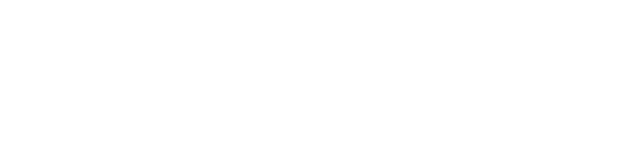
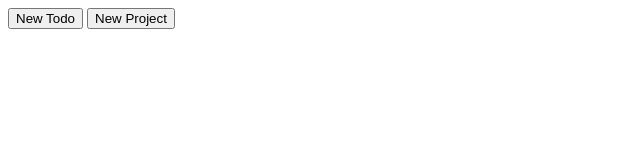
Before and after one commit to Salinger2333/Todo-List, a website built with webpack: page src/index.html in a window 1280 px wide. Shown: the whole page, without its empty margins (0-640 px from the left). Built offline with nearby package versions, Linux system fonts and the light colour scheme.

Commit message:
add button and list sturcture

```diff
--- a/src/index.html
+++ b/src/index.html
@@ -9,8 +9,16 @@
 
 <body>
     <div class="contaienr">
-        <nav></nav>
-        <div class="board"></div>
+        <nav>
+            <div class="add-content">
+                <button class="addBtn" id="addTodoBtn" type="button">New Todo</button>
+                <button class="addBtn" id="addProjectBtn" type="button">New Project</button>
+            </div>
+            <div class="project-list"></div>
+        </nav>
+        <div class="board">
+            <div class="todo-list"></div>
+        </div>
     </div>
 </body>
 
```
